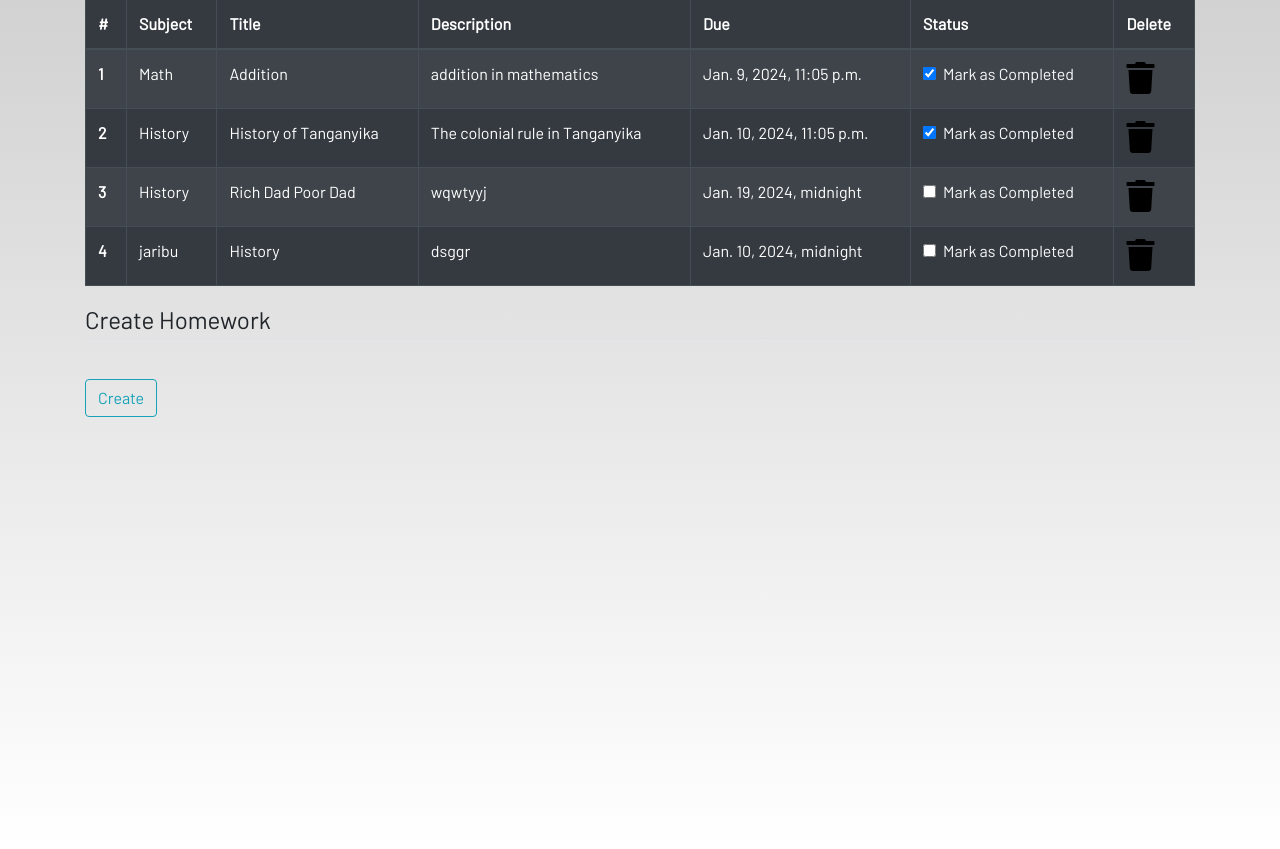
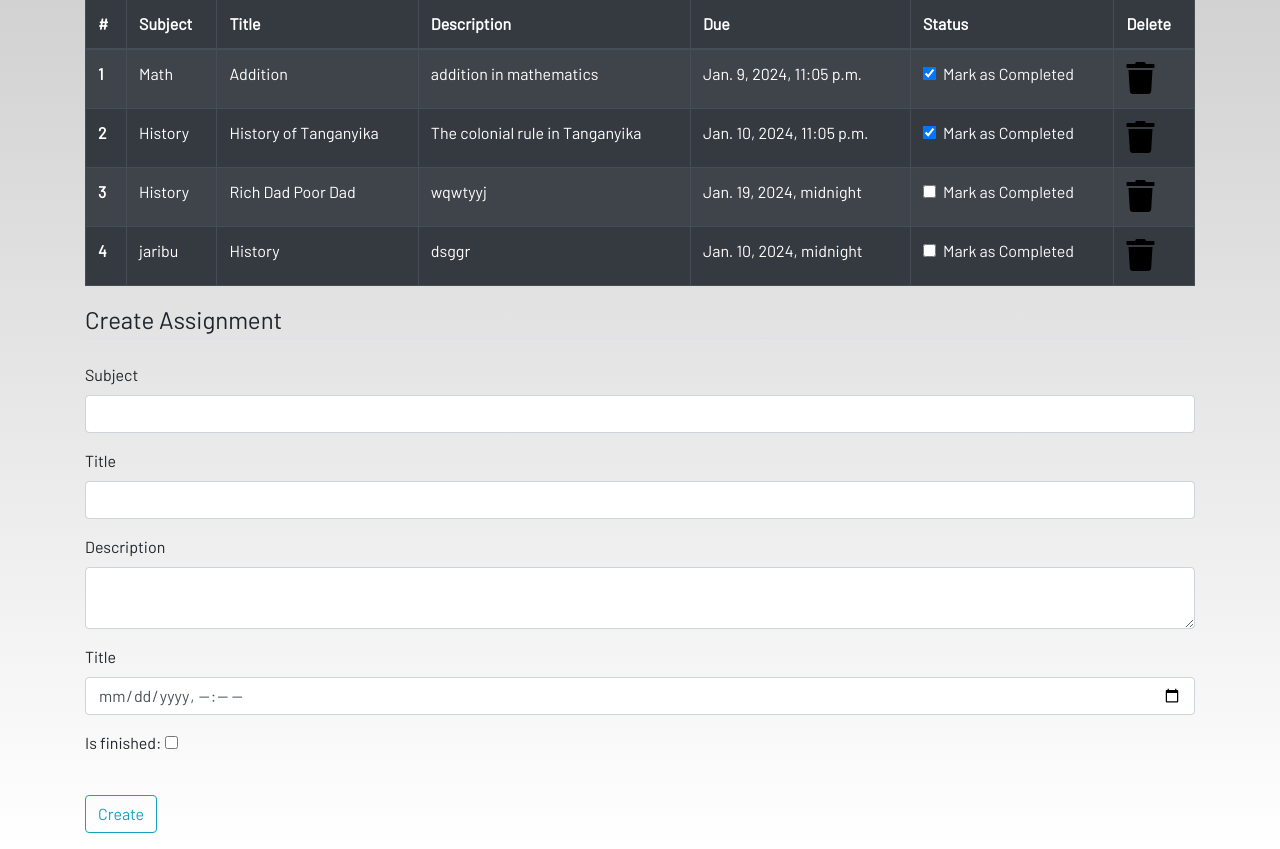
Before and after one commit to fredrickmugish/student-study-portal, a Django app: page /homework/ in a window 1280 px wide. Shown: the part 105-954 px from the top of the page. Run offline with Django 5.2, Linux system fonts and the light colour scheme; a user stored in the database is signed in; data comes from the database, SQL or seed files in the repository; both versions use the stored data as it was after the commit; some libraries are stand-ins or nearby versions; some web fonts are replaced.

Commit message:
working on assignment

```diff
--- a/dashboard/forms.py
+++ /dev/null
@@ -1,12 +0,0 @@
-from django import forms
-from .models import *
-
-class DateInput(forms.DateInput):
-    input_type = 'date'
-
-class HomeworkForm(forms.ModelForm):
-
-    class Meta:
-        model = Homework
-        widgets = {'due':DateInput()}
-        fields = ['subject', 'title', 'description', 'due', 'is_finished']
--- a/dashboard/templates/dashboard/homework.html
+++ b/dashboard/templates/dashboard/homework.html
@@ -1,7 +1,7 @@
 {% extends 'dashboard/base.html' %}
 {% load static %}
 {% block content %}
-{% load crispy_forms_tags %}
+
 
 <div class="container">
 
@@ -55,11 +55,37 @@
     {% endif %}
 </div>
 <div class=" container">
-    <form method="POST">
+    <form method="POST" action="/homework/add" >
         {% csrf_token %}
         <fieldset class="form-group">
-            <legend class="border-bottom mb-4">Create Homework</legend>
+            <legend class="border-bottom mb-4">Create Assignment</legend>
 
+
+            <div class="form-group">
+                <label for="subject">Subject</label>
+                <input type="text" class="form-control" name="subject" >
+              </div>
+
+              <div class="form-group">
+                <label for="title">Title</label>
+                <input type="text" class="form-control" name="title"  >
+              </div>
+
+              <div class="form-group">
+                <label for="description">Description</label>
+                <textarea type="text" class="form-control" name="description"></textarea>
+              </div>
+
+
+              <div class="form-group">
+                <label for="due">Title</label>
+                <input type="datetime-local" class="form-control" name="due" >
+              </div>
+
+              <div class="form-group">
+                <label for="finish">Is finished:</label>
+                <input type="checkbox" name="is_finish" >
+              </div>
 
         </fieldset>
         <div class="form-group">
--- a/dashboard/urls.py
+++ b/dashboard/urls.py
@@ -9,4 +9,5 @@ urlpatterns = [
     path('delete_note/<int:pk>',views.deleteNote, name='delete_note'),
     path('notes_detail/<int:pk>',views.NotesDetailView.as_view(), name='notes_detail'),
     path('homework/', views.homework, name="homework"),
+    path('homework/add', views.addHomework),
 ]
--- a/dashboard/views.py
+++ b/dashboard/views.py
@@ -3,7 +3,7 @@ from .models import Notes, Homework
 from django.http import HttpResponse, HttpResponseRedirect
 from django.contrib import messages
 from django.views import generic
-from .forms import HomeworkForm
+
 
 
 # Create your views here.
@@ -36,7 +36,6 @@ class NotesDetailView(generic.DetailView):
     model = Notes
 
 def homework(request):
-    form = HomeworkForm()
     homework = Homework.objects.filter(user=request.user)
 
     if len(homework) == 0:
@@ -44,5 +43,31 @@ def homework(request):
     else:
          homework_done = False
 
-    context = {'homeworks':homework, 'homeworks_done':homework_done, 'form':form}
+    context = {'homeworks':homework, 'homeworks_done':homework_done,}
     return render(request, 'dashboard/homework.html', context)
+
+
+def addHomework(request):
+    if request.method=="POST":
+        s=request.POST['subject']
+        t=request.POST['title']
+        d=request.POST['description']
+        u=request.POST['due']
+
+        if 'is_finish' in request.POST:
+            f = request.POST['is_finish']
+        else:
+
+            f = False
+
+        user=request.user
+        homework = Homework()
+        homework.title=t
+        homework.description=d
+        homework.subject=s
+        homework.due=u
+        homework.is_finish=f
+        homework.user=user
+        homework.save()
+        messages.success(request, f"{request.user.username}, your homework are added successfully!")
+        return HttpResponseRedirect('/homework')
```
Also changed, not shown: db.sqlite3.
